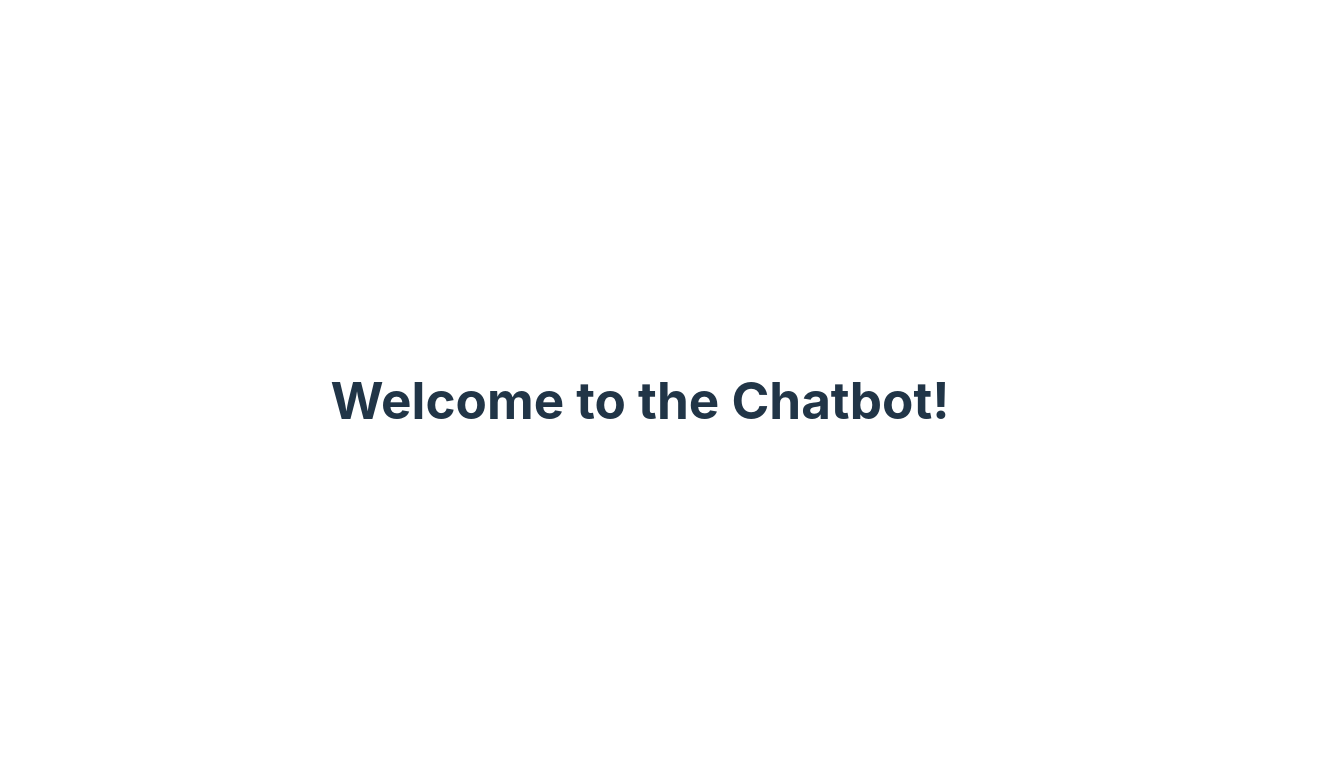
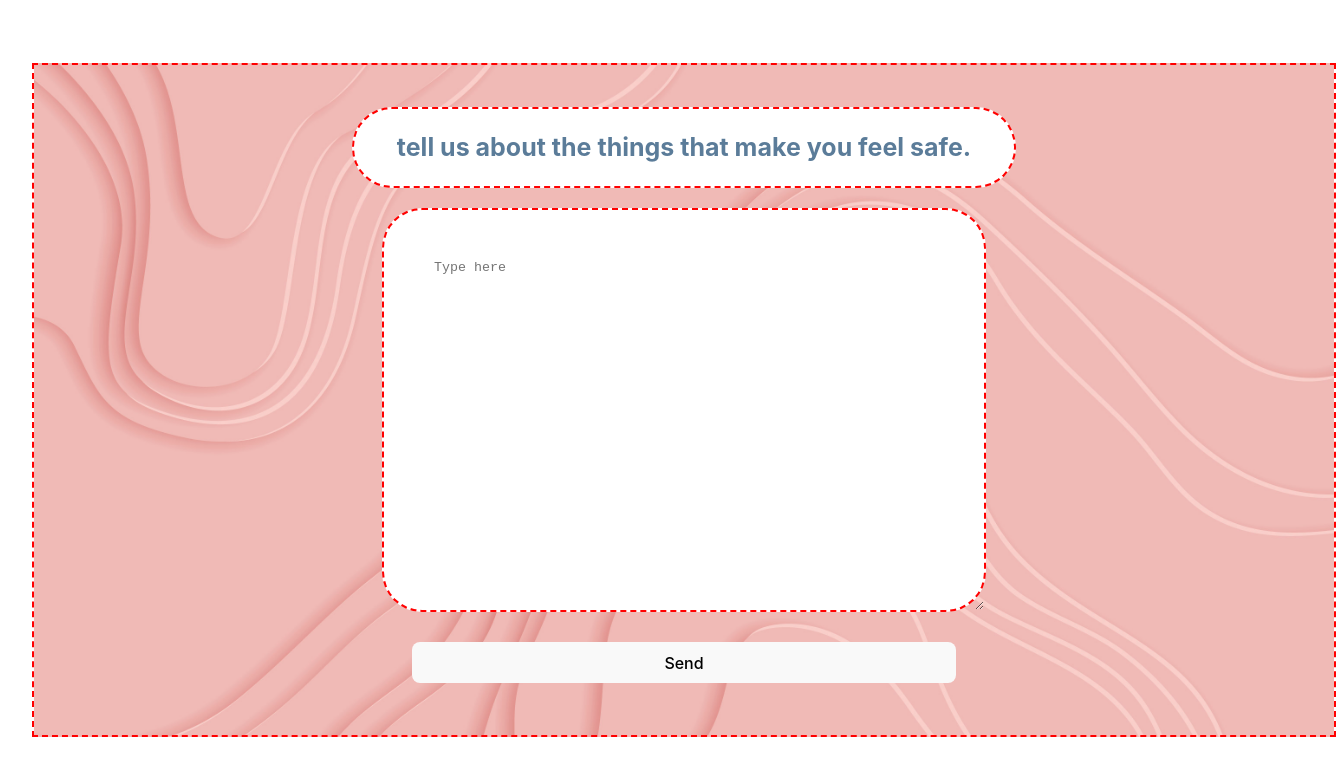
Before and after one commit to soapjia/safespace, a React (Vite) app in the folder safespace-app/: page / in a window 1280 px wide. Shown: the top 776 px of the page, 1344 px wide, since content can reach past the window. Built offline with nearby package versions, Linux system fonts and the light colour scheme.

Commit message:
Chatbot screen

```diff
--- a/safespace-app/src/Chatbot.css
+++ b/safespace-app/src/Chatbot.css
@@ -0,0 +1,49 @@
+.chatbot {
+    background-image: url('./assets/Chatbot_Background.jpg');
+    background-size: cover;
+    background-position: center;
+    background-repeat: no-repeat;
+    /*background-color: #5B7C99;
+    /*padding: 50px;*/
+    color:white;
+    border: 2px dashed red;
+    display: flex;
+    flex-direction: column;
+    justify-content: center;
+    width: 1300px;
+    height: 670px;
+    align-items: center;
+}
+
+.description {
+    color: #5B7C99;
+    background-color: white;
+    border: 2px dashed red;
+    padding-left: 30px;
+    padding-right: 30px;
+    padding-top: 20px;
+    padding-bottom: 20px;
+    margin: 20px;
+    width: 600px;
+    border-radius: 40px;
+    font-size: 25px;
+    font-weight:bold;
+}
+
+.input-large {
+    border: 2px dashed red;
+    width: 500px;
+    height: 300px;
+    text-align:left;
+    padding: 50px;
+    border-radius: 40px;
+}
+
+.send-button {
+    margin: 30px;
+}
+
+.form-container {
+    display: flex;
+    flex-direction: column;
+}
--- a/safespace-app/src/Chatbot.jsx
+++ b/safespace-app/src/Chatbot.jsx
@@ -1,10 +1,50 @@
-// src/Chatbot.js
-import React from 'react';
+import React from 'react'
+import {useState} from 'react';
+import './Chatbot.css'
+//import '@chatscope/chat-ui-kit-react-styles/dist/default/styles.min.css';
+//import { MainContainer, ChatContainer, MessageList, Message, MessageInput, TypingIndicator } from '@chatscope/chat-ui-kit-react-styles/dist/default/styles.min.css';
 
 export default function Chatbot() {
-  return (
-    <div>
-      <h1>Welcome to the Chatbot!</h1>
-    </div>
-  )
+    const [message, setMessage] = useState("");
+    const [chats, setChats] = useState("");
+    const [isTyping, setIsTyping] = useState(false);
+
+    const chat = async (e, message) => {
+        e.preventDefault();
+
+
+
+        setChats([...chats, {role:"user", content:message}]);
+        setMessage(""); //this clears the text box
+
+    };
+
+    const handleKeyDown = (e) => {
+        if (e.key === 'Enter') {
+            e.preventDefault(); // Prevent the default form submission
+        }
+    };
+
+    return <div className="chatbot">
+        <div class="description">
+            tell us about the things that make you feel safe.
+        </div>
+
+        <form onSubmit={e => chat(e, message)} className="form-container">
+            <textarea
+                type="text"
+                name='message'
+                value={message}
+                placeholder='Type here'
+                onChange={e => setMessage(e.target.value)}
+                className="input-large"
+                onKeyDown={handleKeyDown}
+
+            />
+            <button type="submit" className="send-button">Send</button>
+        </form>
+
+
+
+    </div>;
 }
```
Also changed, not shown: safespace-app/src/assets/Chatbot_Background.jpg (added).
